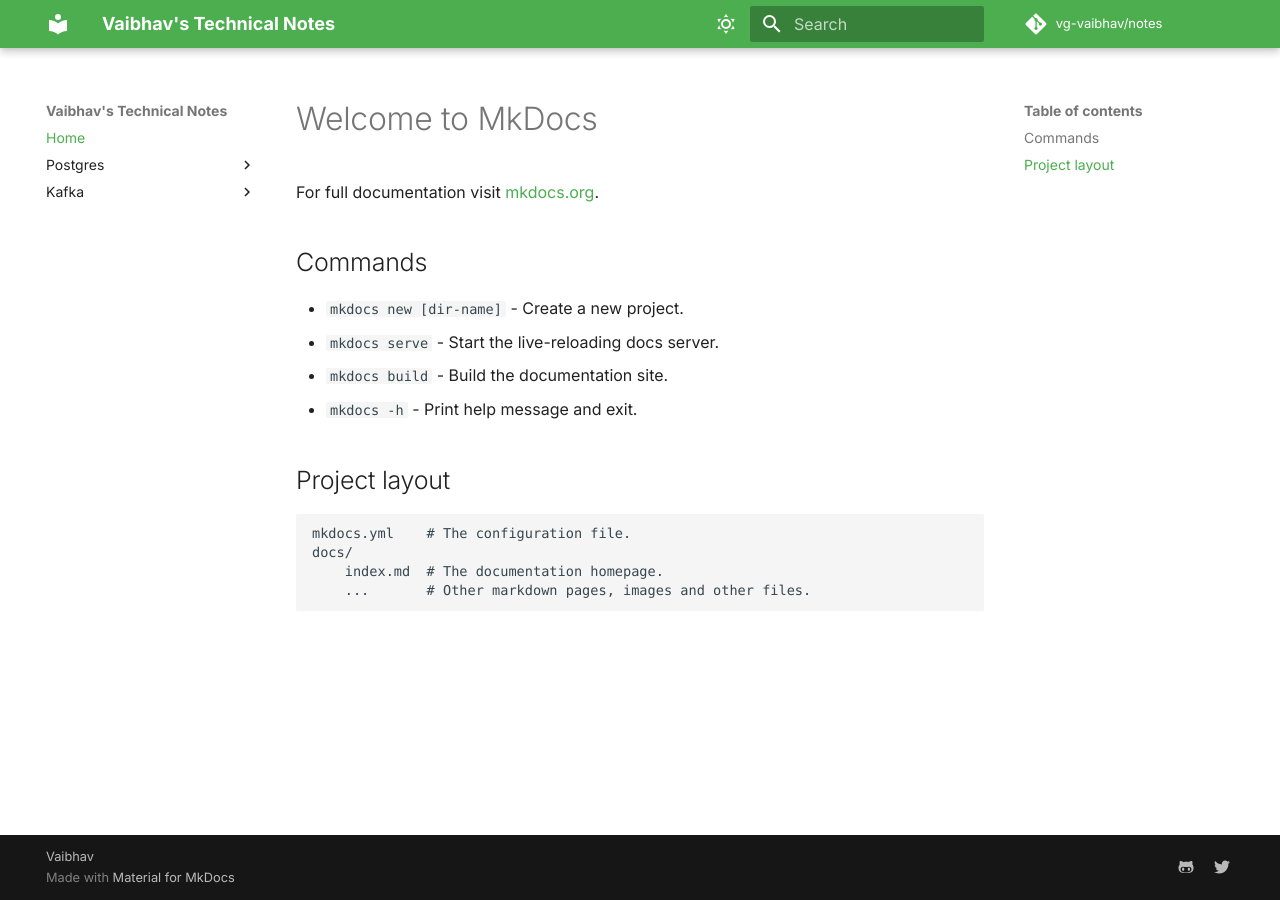
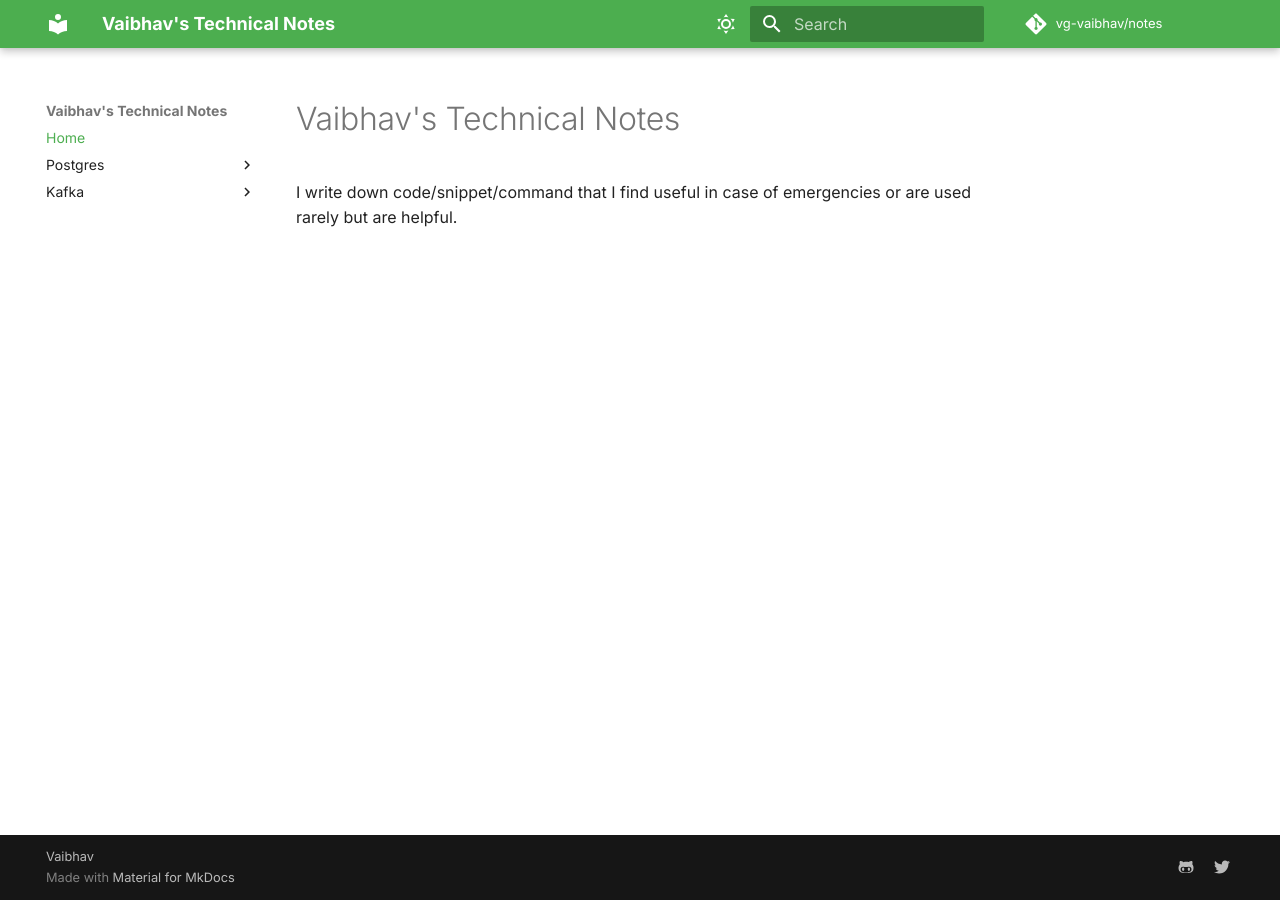
Before and after one commit to angrykabootar/angrykabootar.github.io, an MkDocs documentation site: the page built from docs/index.md, in a window 1280 px wide. Built offline with MkDocs 1.6.1 and Material for MkDocs 9.7.7, drawn with Linux system fonts in a browser that asks for light colours; some web fonts are replaced; comment, search, counter and statistics services are not loaded.

Commit message:
updating home page

```diff
--- a/docs/index.md
+++ b/docs/index.md
@@ -1,17 +1,3 @@
-# Welcome to MkDocs
+# Vaibhav's Technical Notes
 
-For full documentation visit [mkdocs.org](https://www.mkdocs.org).
-
-## Commands
-
-* `mkdocs new [dir-name]` - Create a new project.
-* `mkdocs serve` - Start the live-reloading docs server.
-* `mkdocs build` - Build the documentation site.
-* `mkdocs -h` - Print help message and exit.
-
-## Project layout
-
-    mkdocs.yml    # The configuration file.
-    docs/
-        index.md  # The documentation homepage.
-        ...       # Other markdown pages, images and other files.
+I write down code/snippet/command that I find useful in case of emergencies or are used rarely but are helpful.
```
